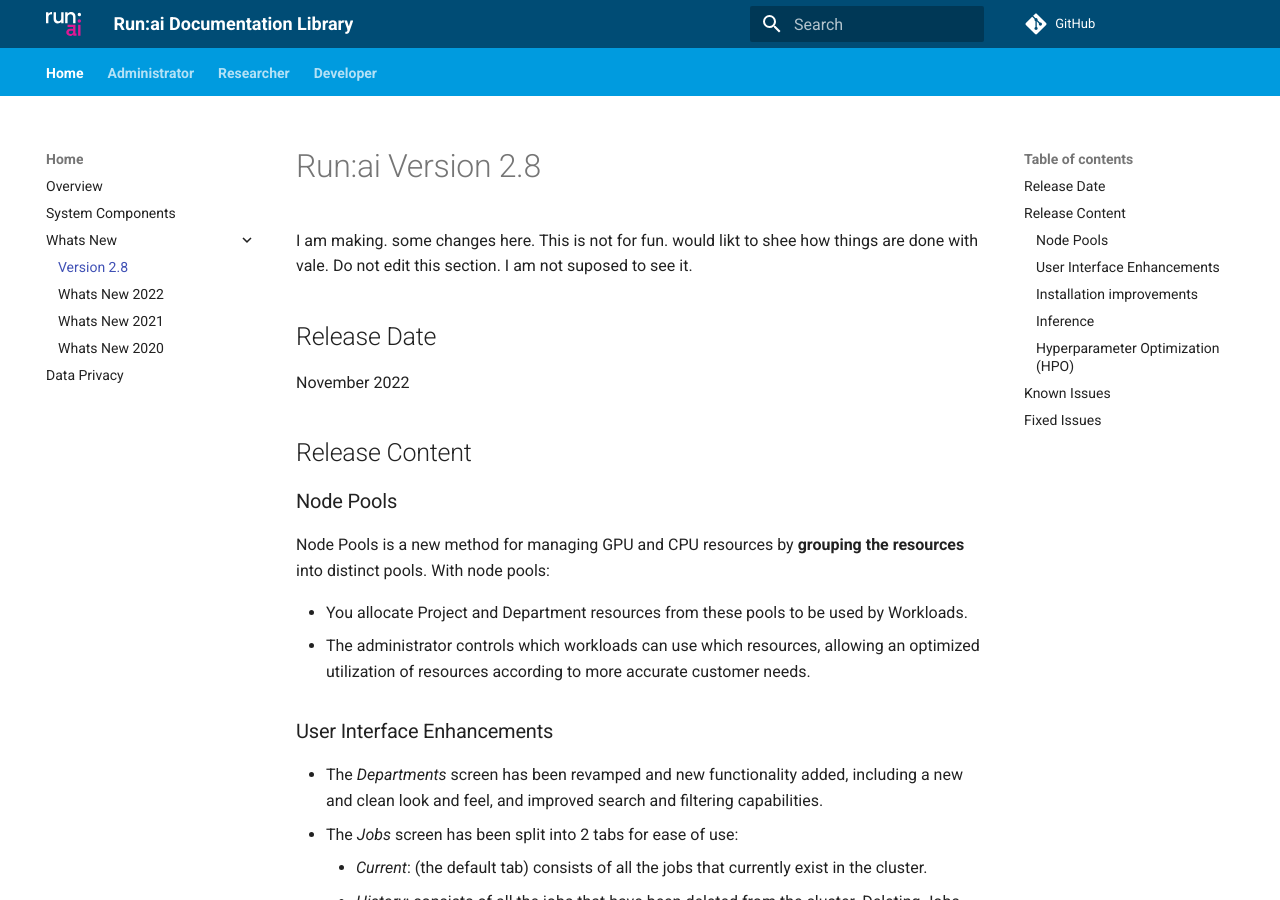
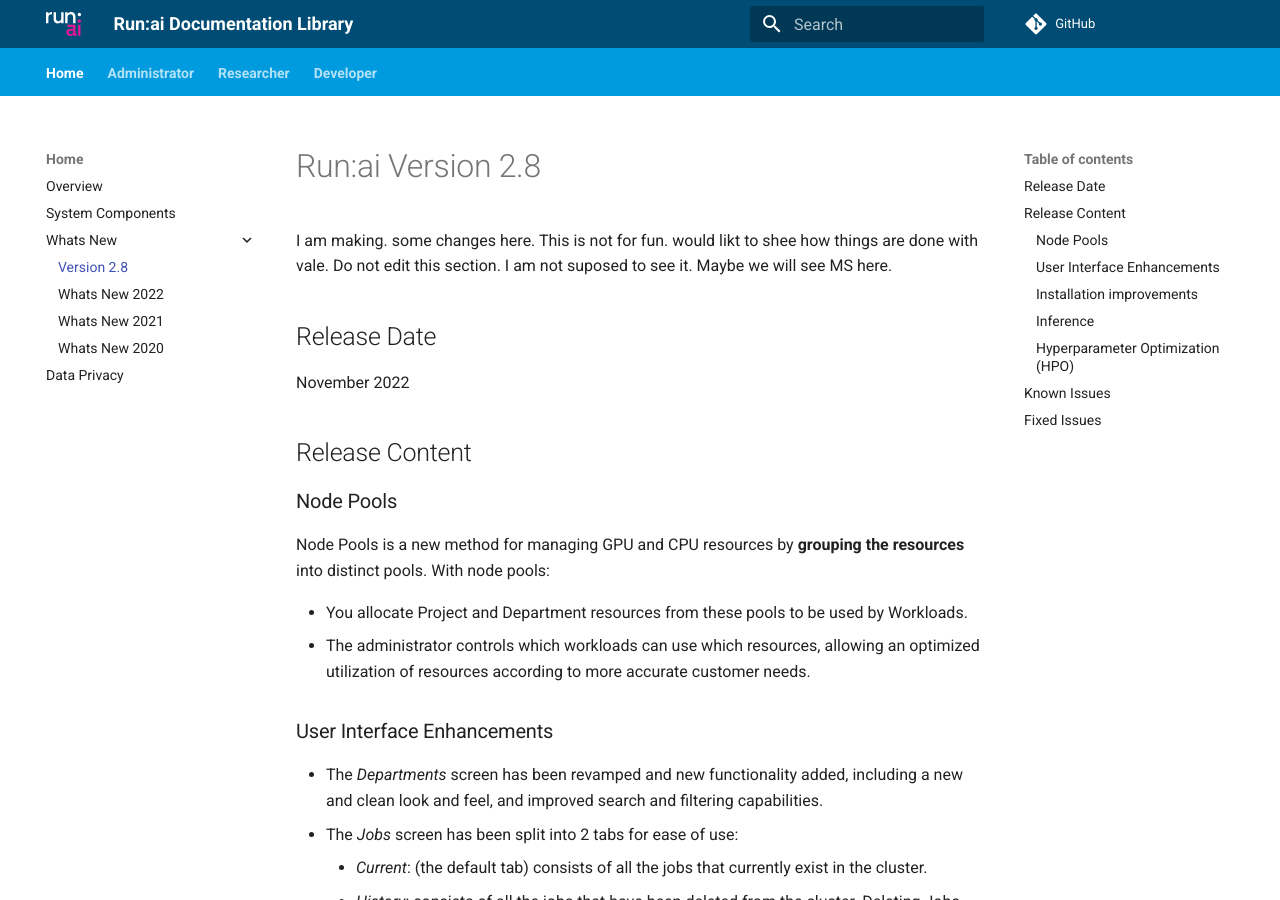
Before and after one commit to jasonnovichRunAI/gh-pages-test, an MkDocs documentation site: the page built from docs/home/whats-new-2-8.md, in a window 1280 px wide and 900 px high. Built offline with MkDocs 1.6.1 and Material for MkDocs 9.7.7, drawn with Linux system fonts in a browser that asks for light colours; comment, search, counter and statistics services are not loaded; the version menu is left out.

Commit message:
vale linting pr test #5

```diff
--- a/docs/home/whats-new-2-8.md
+++ b/docs/home/whats-new-2-8.md
@@ -3,6 +3,7 @@
 I am making. some changes here. This is not for fun. would likt to shee how things are done with vale.
 Do not edit this section.
 I am not suposed to see it.
+Maybe we will see MS here.
 
 ## Release Date
  November 2022
```
